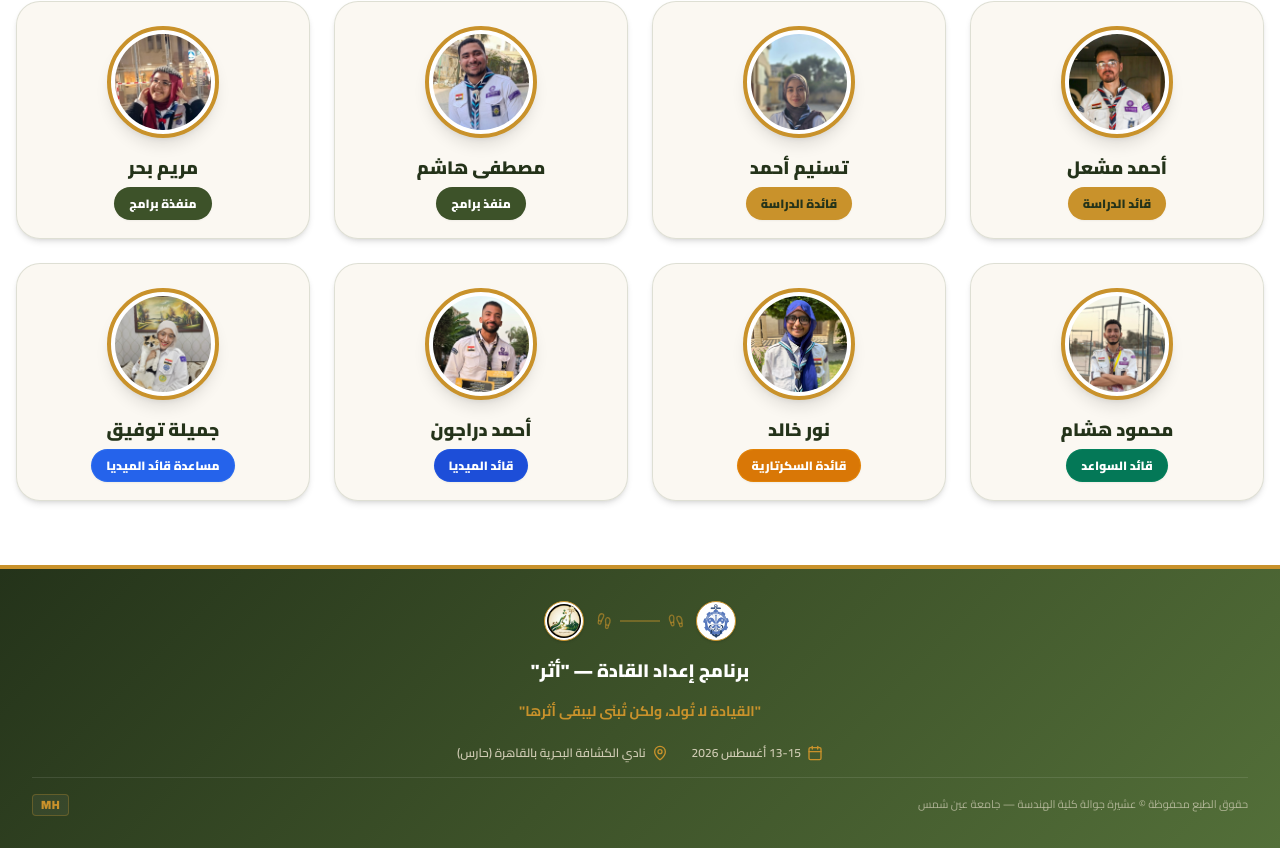
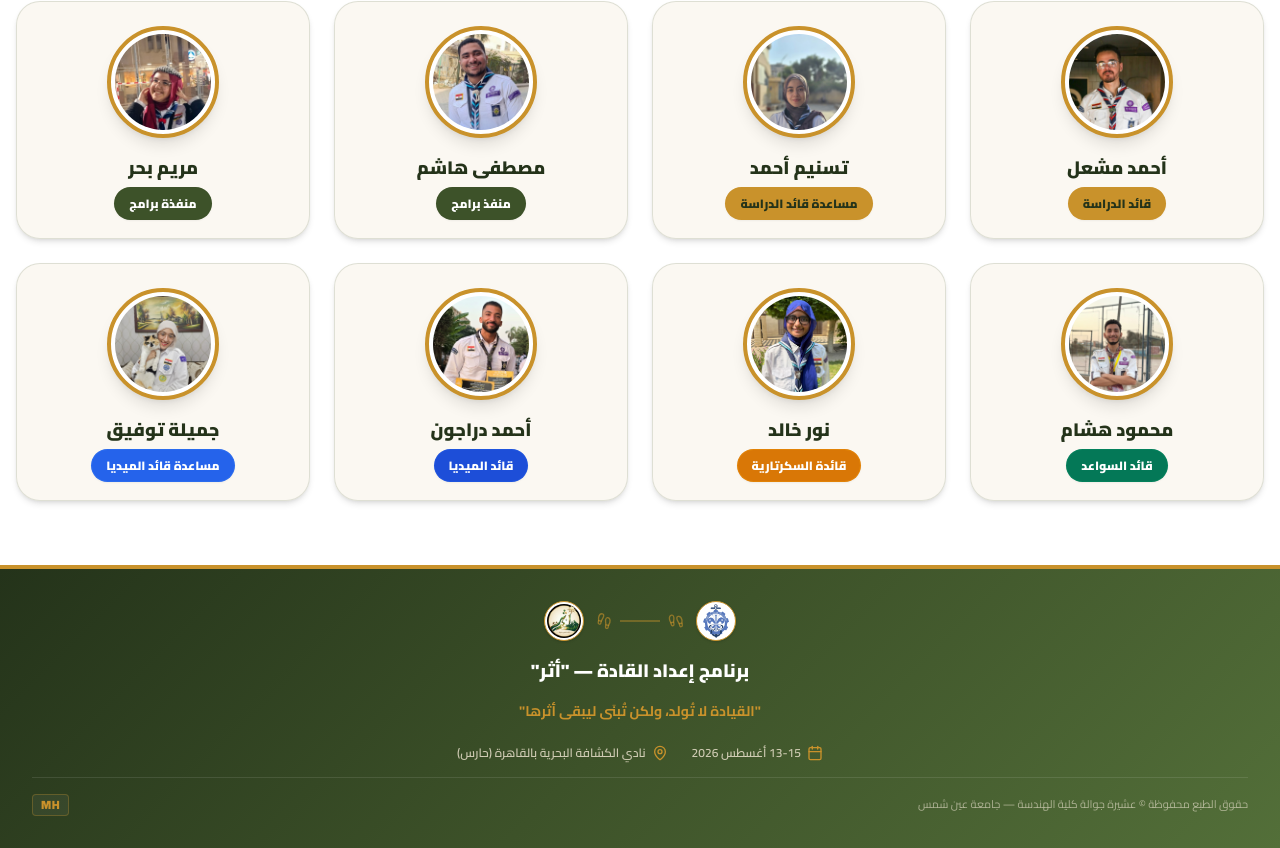
Before and after one commit to MoustafaHashem/athar, a Next.js app: page / in a window 1280 px wide. Shown: the part 4664-5512 px from the top of the page. Built offline with nearby package versions, Linux system fonts and the light colour scheme.

Commit message:
Update Tasneem role to مساعدة قائد الدراسة

```diff
--- a/app/page.tsx
+++ b/app/page.tsx
@@ -13,7 +13,7 @@ export default function LandingPage() {
     },
     {
       name: "تسنيم أحمد",
-      role: "قائدة الدراسة",
+      role: "مساعدة قائد الدراسة",
       imagePath: "/images/team/tasneem-ahmed.jpg",
       badgeColor: "bg-gold text-olive-dark border-gold/40",
     },
```
